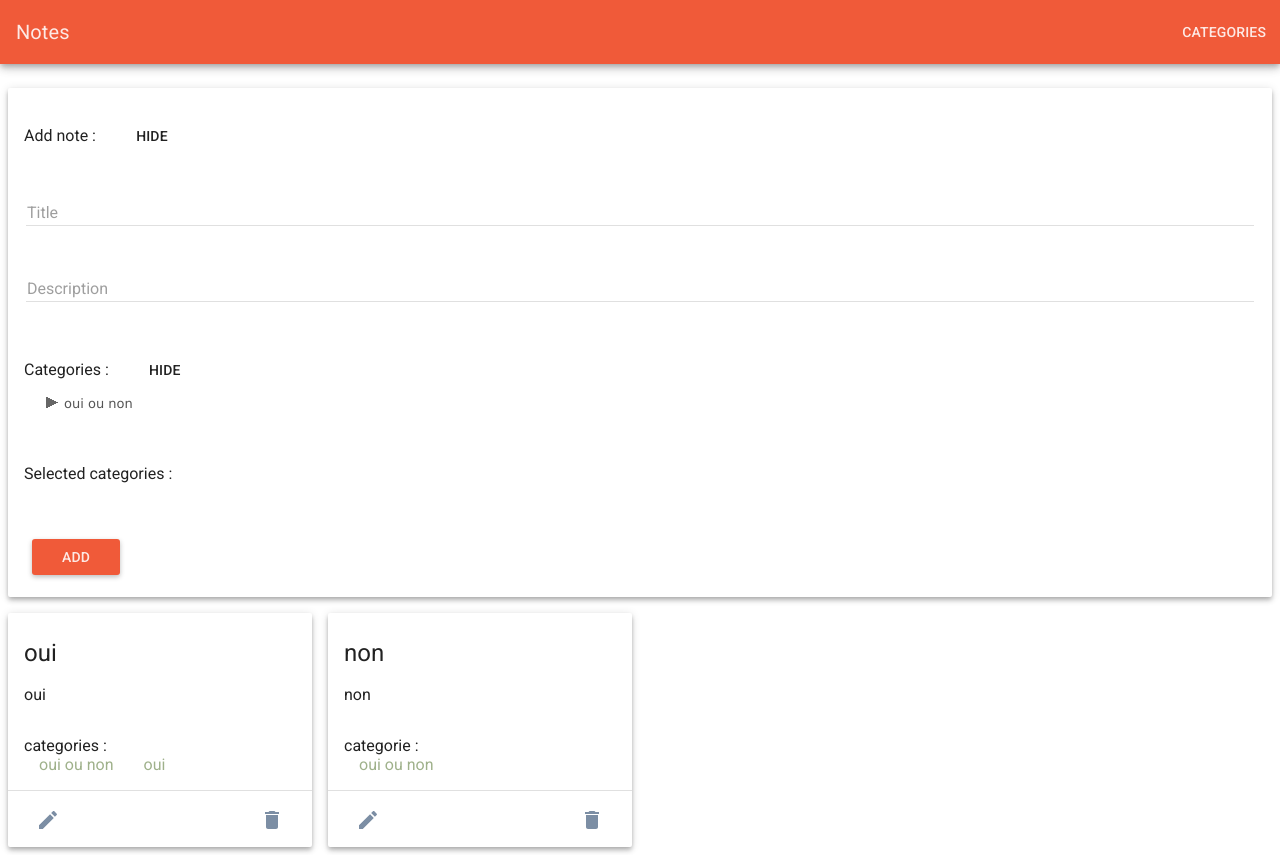
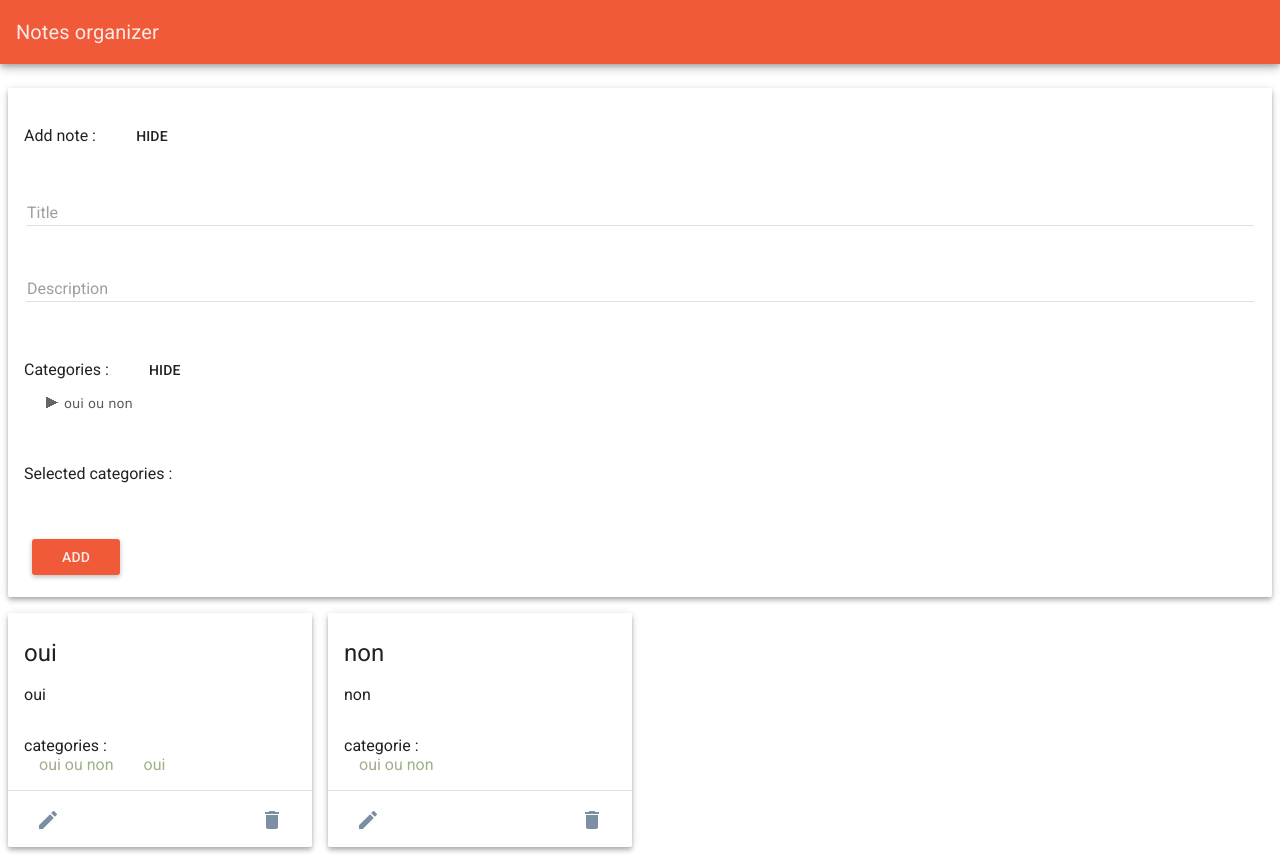
Before and after one commit to halcaponey/NotesOrganizer, a PHP site: page / in a window 1280 px wide. Run offline with PHP 8.4, Linux system fonts and the light colour scheme; data comes from the database, SQL or seed files in the repository.

Commit message:
changed title

```diff
--- a/index.php
+++ b/index.php
@@ -11,8 +11,7 @@
       <md-content layout-fill="layout-fill">
         <md-toolbar md-whiteframe="5">
           <div class="md-toolbar-tools">
-            <h2>Notes</h2><span flex=""></span>
-            <md-button aria-label="Downloads" href="/downloads">Categories</md-button>
+            <h2>Notes organizer</h2><span flex=""></span>
           </div>
         </md-toolbar>
 
```
